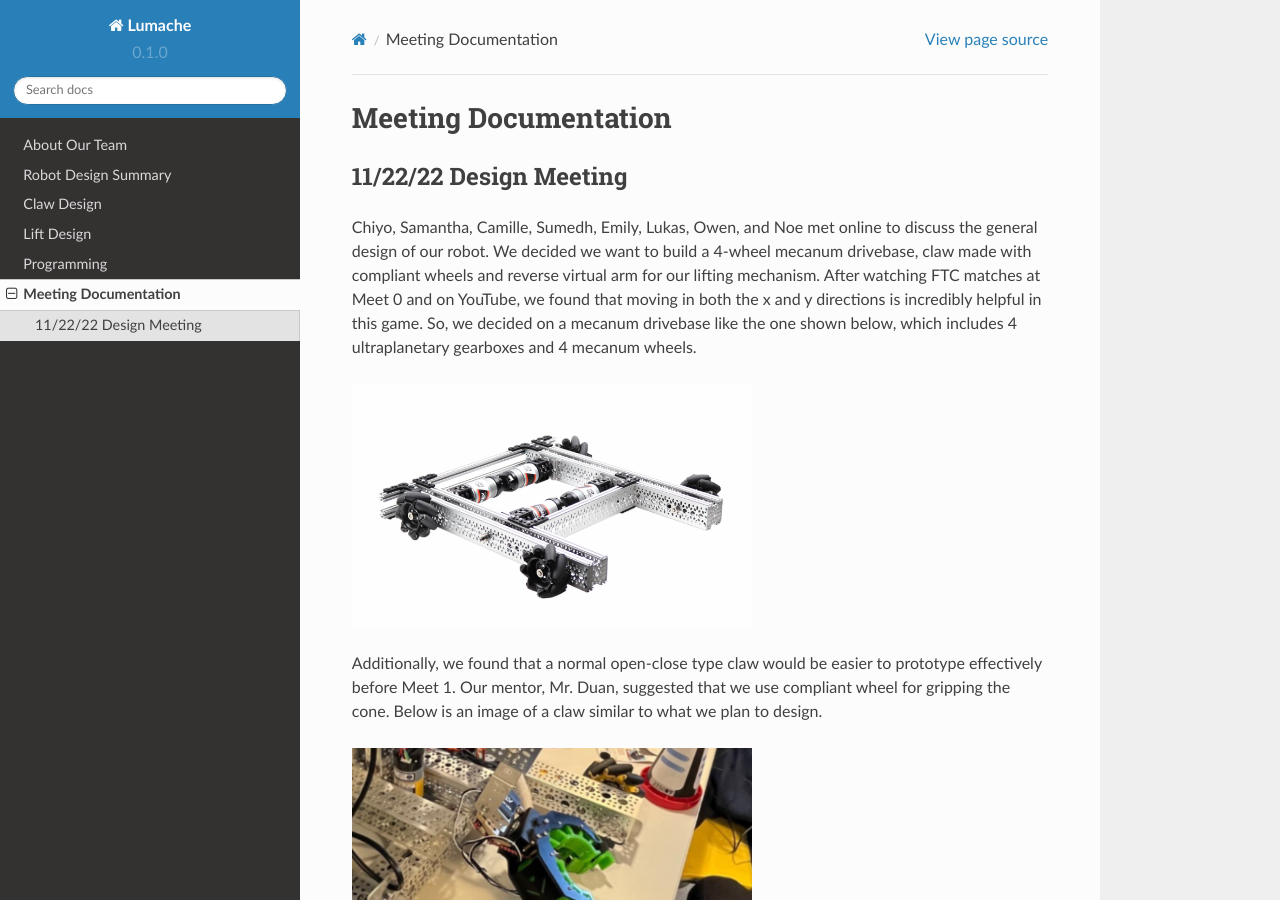
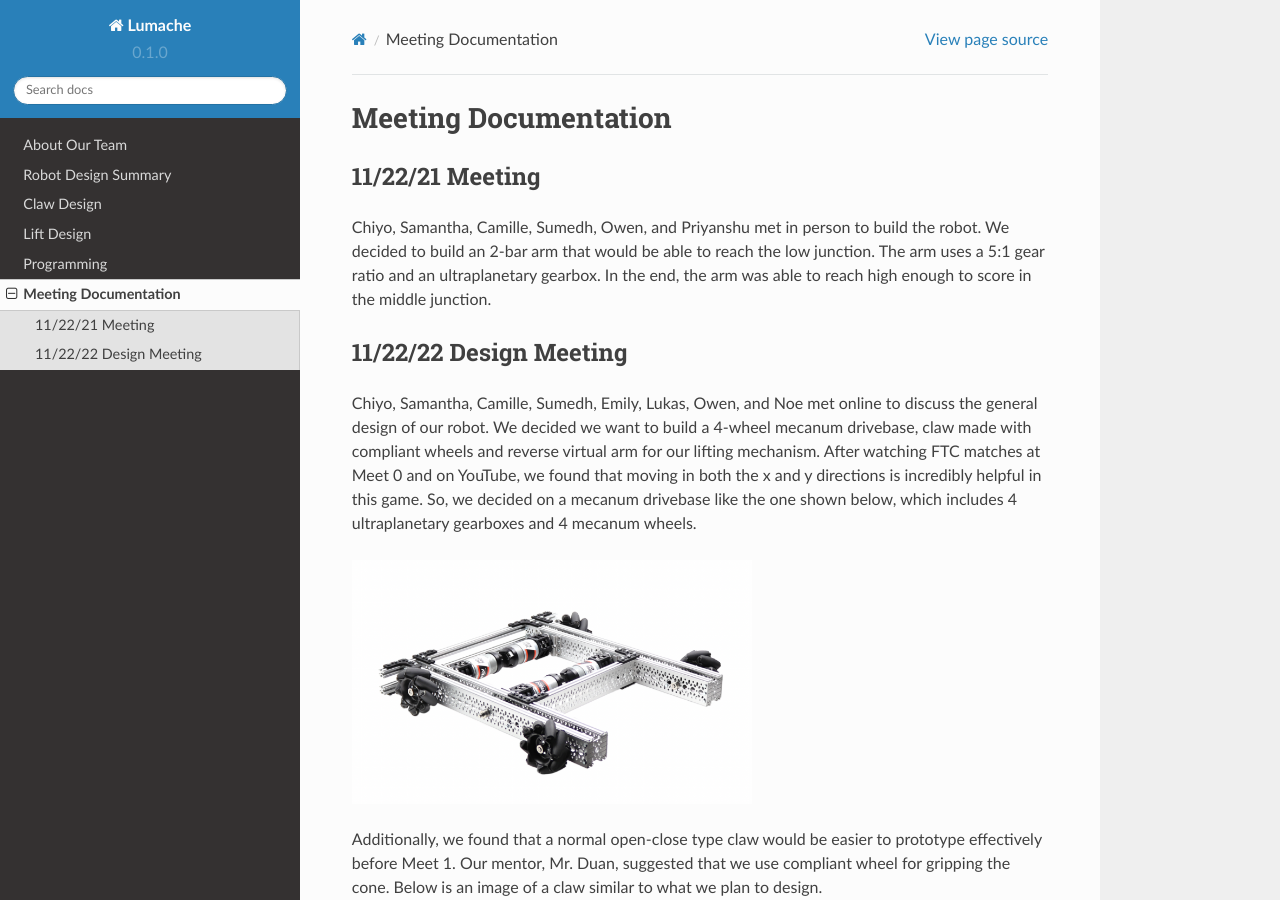
Before and after one commit to samanthac02/FTCDocumentation, a Sphinx documentation site: the page built from docs/source/meetingDocumentation.rst, in a window 1280 px wide and 900 px high. Built offline with Sphinx 7.4.7 and the Read the Docs theme 2.0.0, drawn with Linux system fonts in a browser that asks for light colours.

Commit message:
Update meetingDocumentation.rst

```diff
--- a/docs/source/meetingDocumentation.rst
+++ b/docs/source/meetingDocumentation.rst
@@ -1,6 +1,12 @@
 *****
 Meeting Documentation
 *****
+
+11/22/21 Meeting
+#####
+
+Chiyo, Samantha, Camille, Sumedh, Owen, and Priyanshu met in person to build the robot. We decided to build an 2-bar arm that would be able to reach the low junction. The arm uses a 5:1 gear ratio and an ultraplanetary gearbox. In the end, the arm was able to reach high enough to score in the middle junction.
+
 
 11/22/22 Design Meeting
 #####
```
